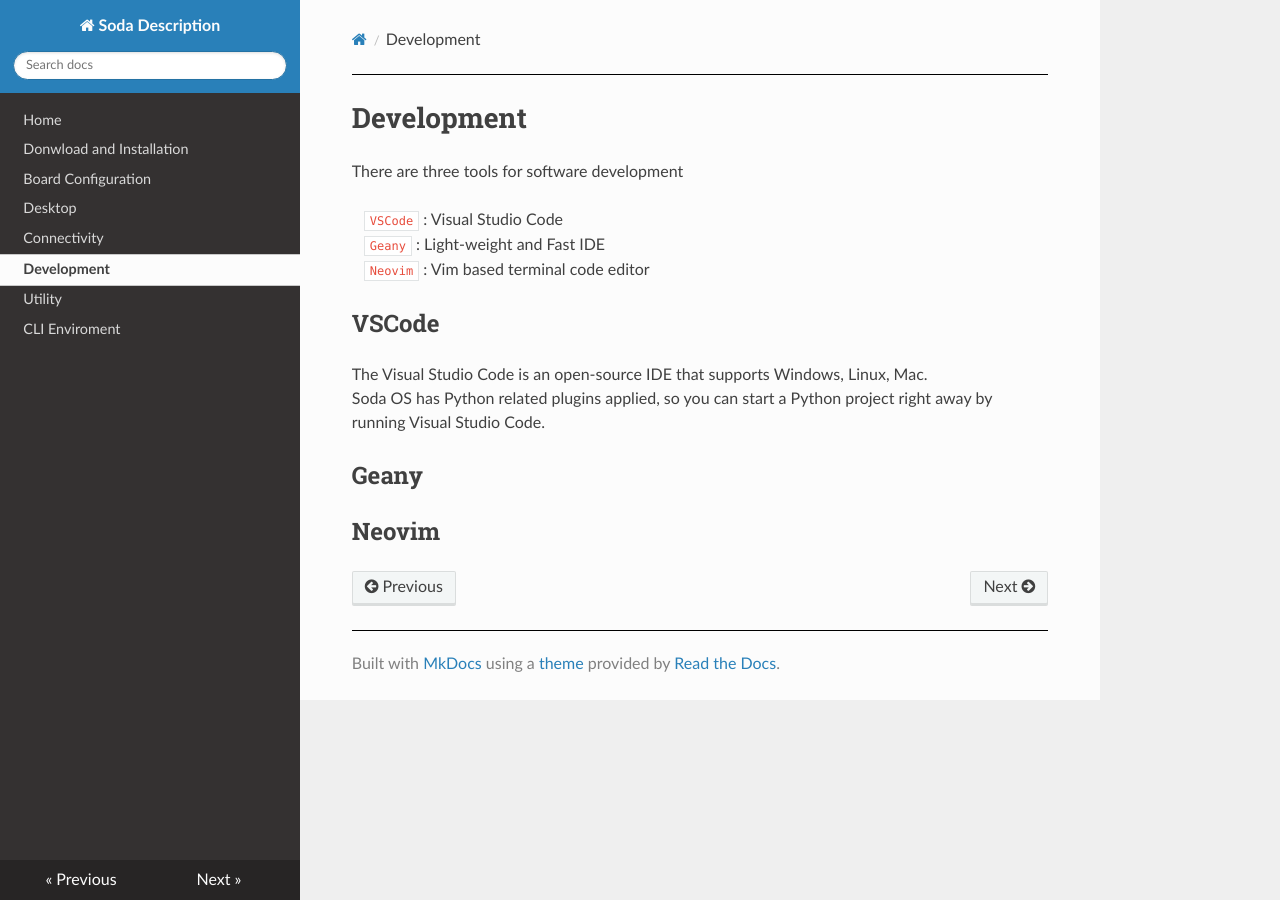
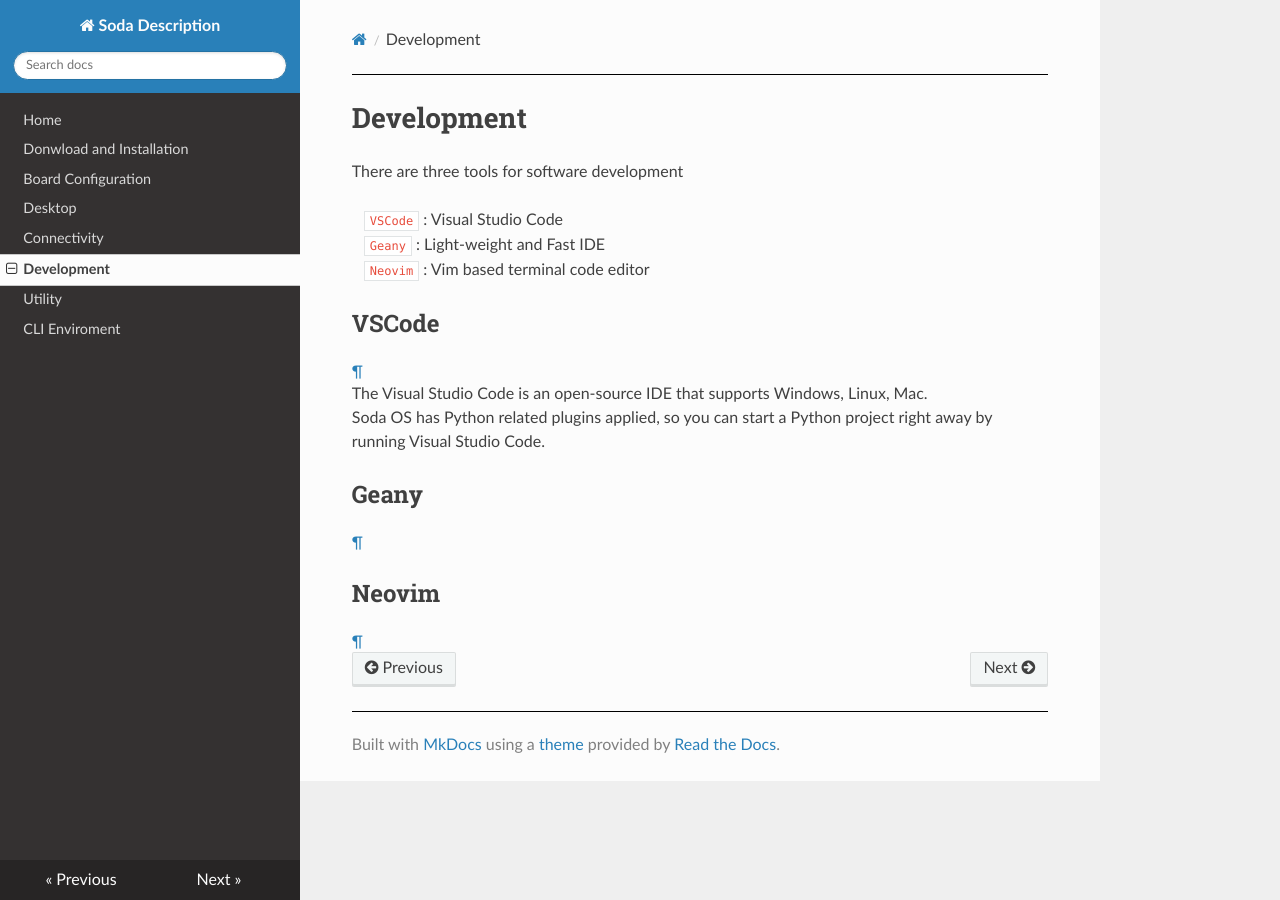
Before and after one commit to hanback-docs/soda_docs, an MkDocs documentation site: the page built from docs/Development.md, in a window 1280 px wide. Built offline with MkDocs 1.6.1, drawn with Linux system fonts in a browser that asks for light colours; nearby versions of some CDN libraries.

```diff
--- a/docs/Development.md
+++ b/docs/Development.md
@@ -5,10 +5,11 @@ There are three tools for software development<br>
 &emsp;<code class="code_accent">Geany</code> : Light-weight and Fast IDE<br>
 &emsp;<code class="code_accent">Neovim</code> : Vim based terminal code editor<br>
 
-<h2>VSCode</h2>
+## <h2>VSCode</h2>
 The Visual Studio Code is an open-source IDE that supports Windows, Linux, Mac. <br>
 Soda OS has Python related plugins applied, so you can start a Python project right away by running Visual Studio Code.
 
-<h2>Geany</h2>
+## <h2>Geany</h2>
 
-<h2>Neovim</h2>
+
+## <h2>Neovim</h2>
```
